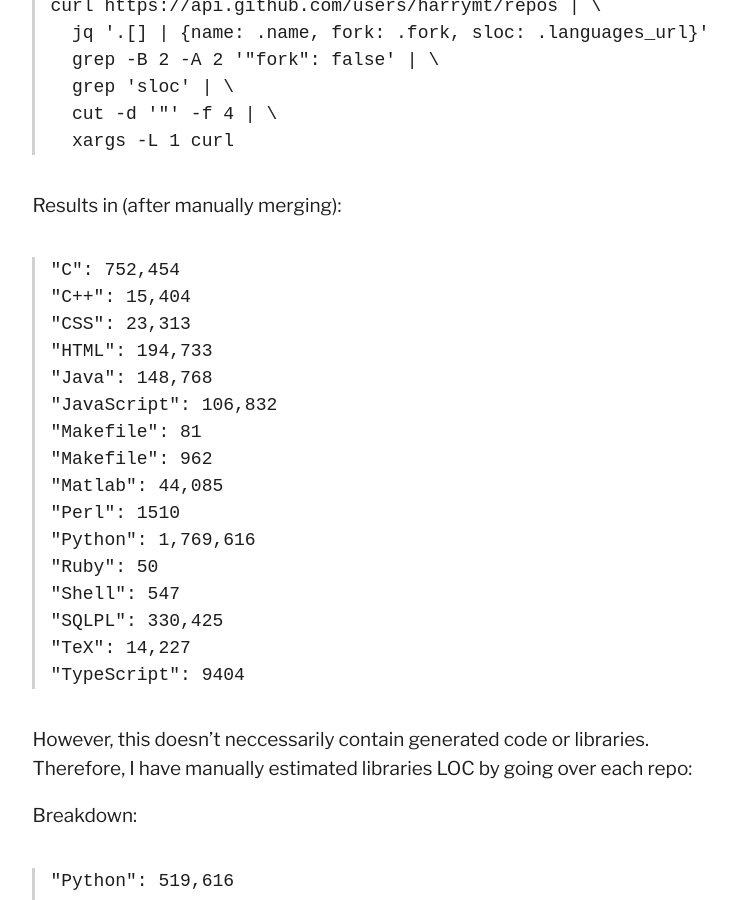
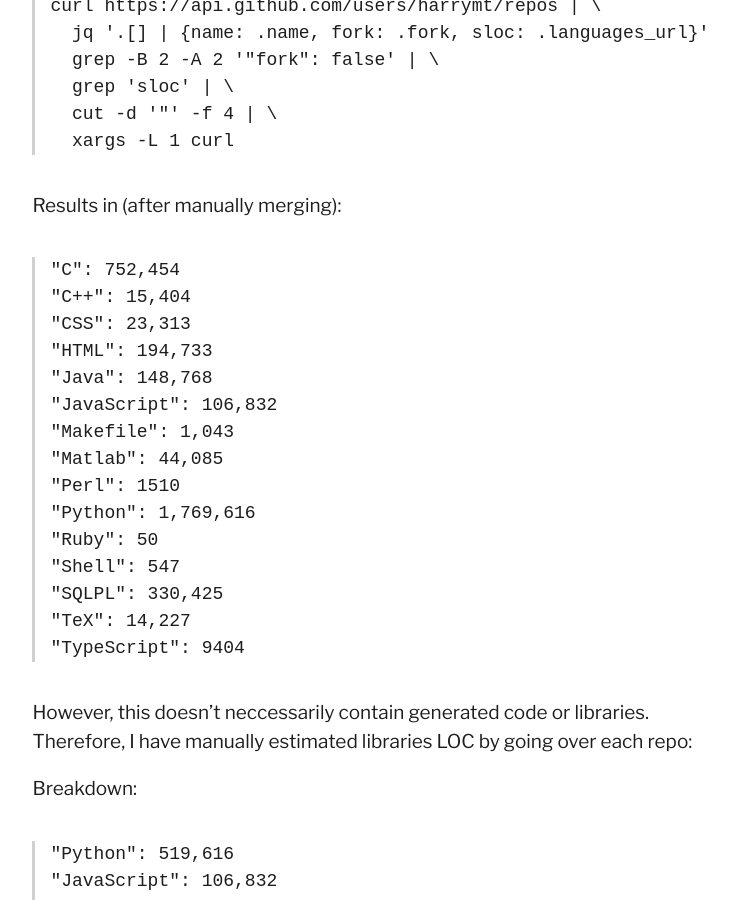
Before and after one commit to harrymt/blog, a Jekyll site: the page built from _posts/2017-10-28-one-million.md, in a window 1280 px wide and 900 px high, scrolled down 1196 px. Shown: the whole window, without its empty margins (262-998 px from the left). Built offline with Jekyll 4.4.1, drawn with Linux system fonts in a browser that asks for light colours.

Commit message:
Update 2017-10-28-one-million.md

```diff
--- a/_posts/2017-10-28-one-million.md
+++ b/_posts/2017-10-28-one-million.md
@@ -52,8 +52,7 @@
 "HTML": 194,733
 "Java": 148,768
 "JavaScript": 106,832
-"Makefile": 81
-"Makefile": 962
+"Makefile": 1,043
 "Matlab": 44,085
 "Perl": 1510
 "Python": 1,769,616
```
